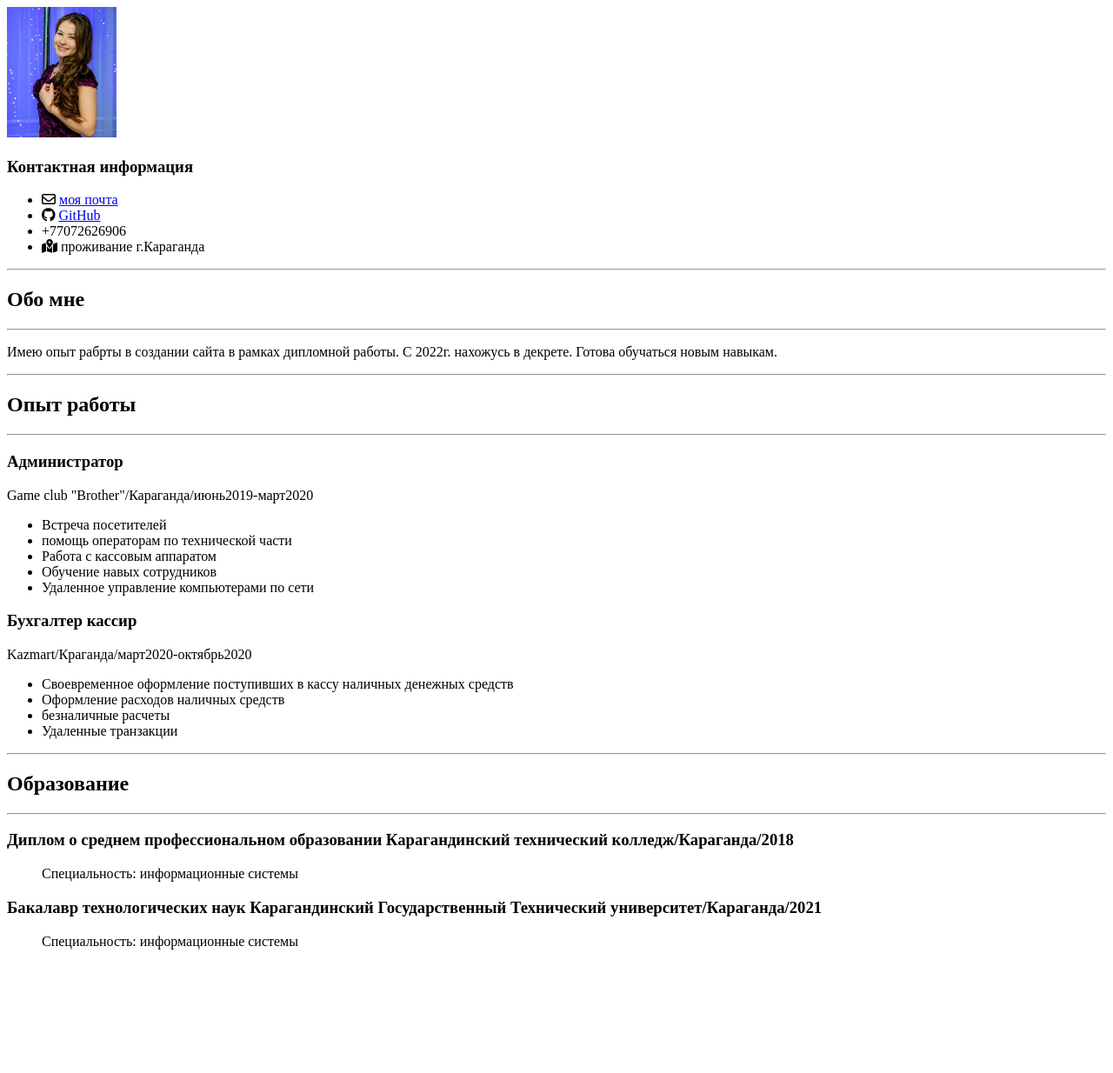
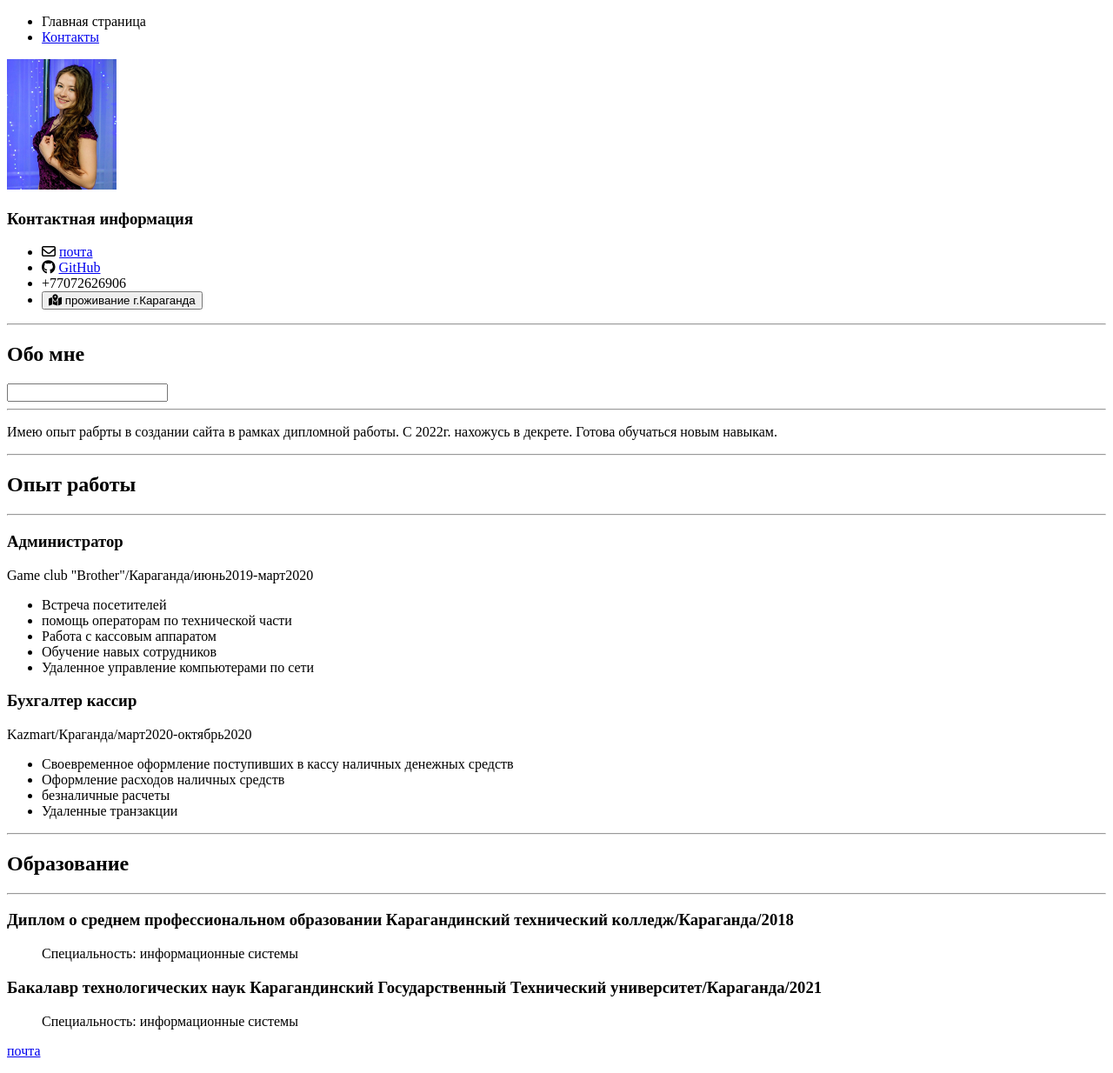
Before and after one commit to Madinadakeeva/cv, a plain HTML site: page index.html in a window 1280 px wide. Shown: the whole page at 87% size. Before the commit the page ends 1108 px from the top, so only its background shows below. Drawn offline with Linux system fonts and the light colour scheme; some icons are missing.

Commit message:
index.html
вторая версия резюме

```diff
--- a/index.html
+++ b/index.html
@@ -7,6 +7,10 @@
     <title>Резюме</title>
 </head>
 <body>
+   <ul>
+      <li>Главная страница</li>
+      <li><a href="contacts.html">Контакты</a></li>
+  </ul>
 
      <img
         src="фото.jpg"
@@ -15,27 +19,30 @@
         <h3>Контактная информация</h3>
         <ul>
         <li><i class="fa-regular fa-envelope"></i>
-            <a href="https://e.mail.ru/inbox/?back=1">моя почта</a></li>
+            <a href="https://e.mail.ru/inbox/?back=1">почта</a></li>
 
             <li><i class="fa-brands fa-github"></i>
         <a href="https://github.com/Madinadakeeva">GitHub</a></li>
         <li><i class="fa-duotone fa-mobile"></i>
         +77072626906</li>
-        <li><i class="fa-solid fa-map-location-dot"></i>
-        проживание г.Караганда
+        <li><button><i class="fa-solid fa-map-location-dot"></i>
+        проживание г.Караганда</button>
         </li>
         </ul>
         <hr>
-     <h2>Обо мне</h2>
+        <header>
+     <h2>Обо мне</h2><label> <input type="text" /></label>
+        </header>
         <hr>
      <p>Имею опыт рабрты в создании сайта в рамках дипломной работы.
         С 2022г. нахожусь в декрете. Готова обучаться новым навыкам.</p>
         <hr>
      <h2>Опыт работы</h2>
         <hr>
-
+        <main>
      <h3>Администратор</h3>
         <p>Game club "Brother"/Караганда/июнь2019-март2020</p>
+   <nav class="menu">
      <ul>
         <li>Встреча посетителей</li>
         <li>помощь операторам по технической части</li>
@@ -43,6 +50,7 @@
         <li>Обучение навых сотрудников</li>
         <li>Удаленное управление компьютерами по сети</li>
      </ul>
+   </nav>
      <h3>Бухгалтер кассир</h3>
         <p>Kazmart/Краганда/март2020-октябрь2020</p>
         <ul>
@@ -67,5 +75,11 @@
         <ul>
             <p>Специальность: информационные системы</p>
         </ul>
+      </main>
+
+        <footer>
+         <a href="mailto:madinadakeeva372@gmail.com"> <p>почта</p> </a></label>
+        </footer>
+
 </body>
 </html>
```
